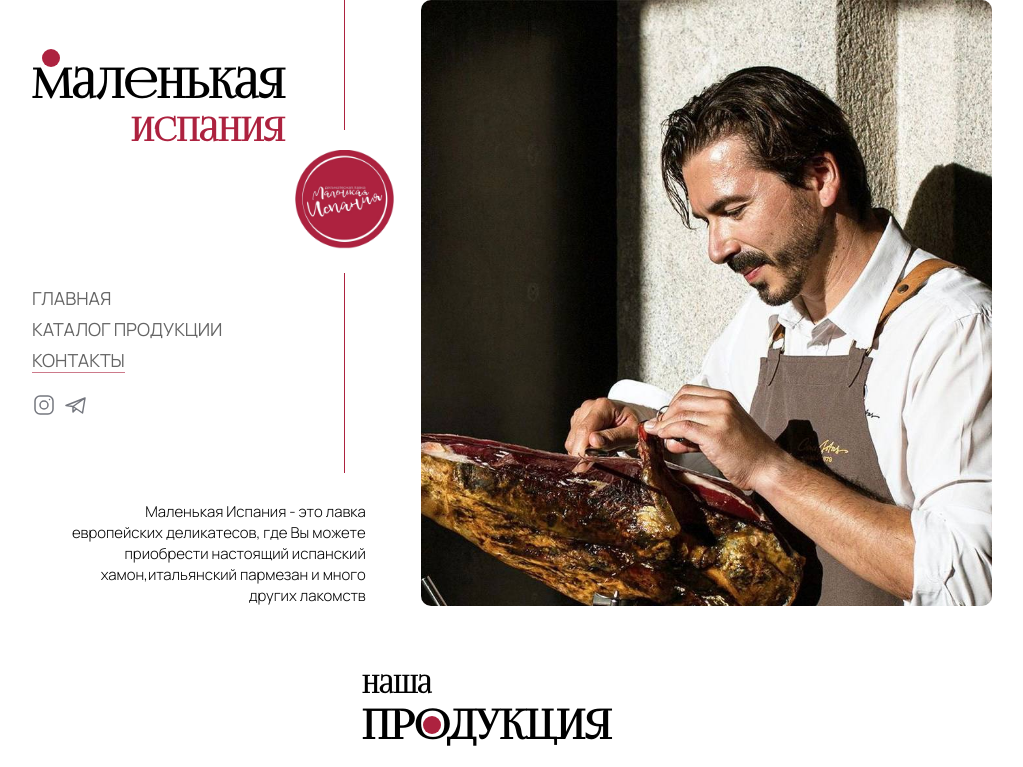
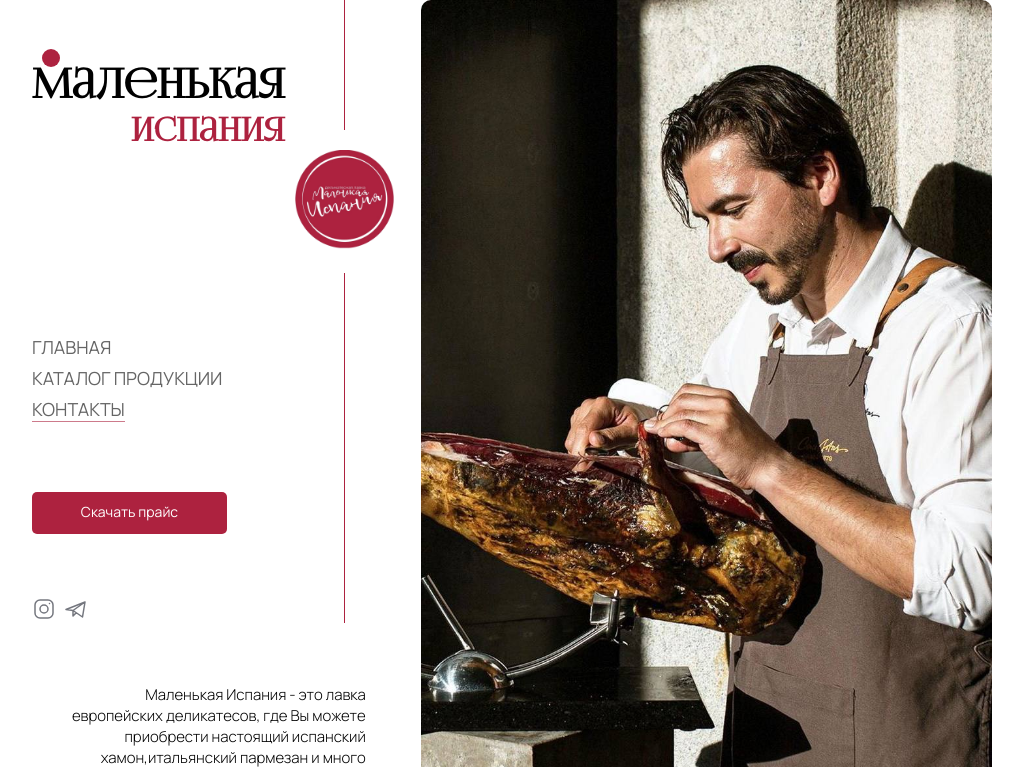
Before and after one commit to Andreevnna/Little-Spain, a plain HTML site: page index.html in a window 1280 px wide. Shown: the top 767 px of the page, without its empty margins (128-1151 px from the left). Drawn offline with Linux system fonts and the light colour scheme.

Commit message:
feat: add button download catalog

```diff
--- a/index.html
+++ b/index.html
@@ -27,6 +27,9 @@
                   <li><a class="toggle-button" data-target="#contacts" href="#contacts">Контакты</a></li>
                 </ul>
               </nav>
+              <div class="button">
+                <a target="_blank" class="button_menu" href="https://disk.yandex.ru/d/svkaYW1nOZKkAw">Скачать прайс</a>
+              </div>
               <div class="social-networks-links">
                 <a target="_blank" href="https://www.instagram.com/little_spain.spb"><span class="icon icon-instagram"></span></a>
                 <a target="_blank" href="https://www.t.me/malenkaya_ispaniya"><span class="icon icon-telegram"></span></a>
@@ -43,7 +46,11 @@
             и много других лакомств</p>
         </div>
         <div class="right-part">
-          <img src="./images/photo-main.jpeg" alt="">
+
+          <!-- <img src="./images/photo-main.jpeg" alt=""> -->
+          <!-- <div class="button">
+            <a target="_blank" class="button_menu" href="https://disk.yandex.ru/d/svkaYW1nOZKkAw">Скачать каталог</a>
+          </div> -->
         </div>
       </div>
     </div>
@@ -54,14 +61,6 @@
         <div class="decor-title"><div class="circle circle_products"></div>Наша</div>продукция
       </h2>
       <div class="our-products">
-        <!-- <div class="product-category">
-          <ul class="product-category__nav">
-            <li class="product-category__filter">Все</li>
-            <li class="product-category__filter">Сыры</li>
-            <li class="product-category__filter">Бакалея</li>
-            <li class="product-category__filter">Наборы</li>
-          </ul>
-        </div> -->
         <div class="flex-container gap-products">
           <div class="filters">
             <div>
@@ -78,33 +77,6 @@
               <label><input type="checkbox" class="country" value="switzerland"> Швейцария</label><br>
               <label><input type="checkbox" class="country" value="holland"> Голандия</label><br>
             </div>
-            <!-- <div class="sort-content">
-              <p>Сортировка по категории</p>
-              <select name="" id="sortCategory">
-                <option value="all">Все</option>
-                <option value="cheese">Сыры</option>
-                <option value="groceries">Бакалея</option>
-                <option value="sets">Наборы</option>
-              </select>
-            </div>
-
-            <div class="sort-content">
-              <p>Страна-производитель</p>
-              <select name="" id="sortCountry">
-                <option value="france">Франция</option>
-                <option value="italy">Италия</option>
-                <option value="spain">Испания</option>
-                <option value="holland">Голандия</option>
-                <option value="switzerland">Швейцария</option>
-              </select>
-            </div>
-            <div class="sort-content">
-              <p>Направление сортировки</p>
-              <select name="" id="sortOrder">
-                <option value="asc">По возрастанию</option>
-                <option value="desc">По убыванию</option>
-              </select>
-            </div> -->
           </div>
           <div class="list-products">
             <div class="product layout-3-columns">
--- /dev/null
+++ b/sass/base/_button.scss
@@ -0,0 +1,11 @@
+.button_menu {
+  background-color: $color-accent;
+  padding: 10px 15px;
+  color: $color-light;
+  border-radius: 5px;
+  display: block;
+  width: 165px;
+  height: 22px;
+  text-align: center;
+  text-decoration: none;
+}
--- a/sass/base/_line.scss
+++ b/sass/base/_line.scss
@@ -5,6 +5,6 @@
 }
 .line-bottom {
   border-left: 1px solid $color-accent;
-  height: 200px;
-  margin: 20px 0;
+  height: 350px;
+  margin: 20px 0 0 0;
 }
--- a/sass/component/_contacts.scss
+++ b/sass/component/_contacts.scss
@@ -9,6 +9,7 @@
   }
 }
 .contacts {
+  padding-top: 60px;
   .col-2-footer {
     padding: 0 54px 0 77px;
     border-right: 1px solid $color-accent;
--- a/sass/component/_list-products.scss
+++ b/sass/component/_list-products.scss
@@ -1,3 +1,6 @@
+.our-products {
+  min-height: 700px;
+}
 .product {
   padding-bottom: 57px;
   column-gap: 10px;
--- a/sass/component/_main.scss
+++ b/sass/component/_main.scss
@@ -8,14 +8,17 @@
   margin-top: 59px;
   position: relative;
 }
+
 .active {
   opacity: 1;
   border-bottom: 1px solid $color-accent;
 }
+
 .menu {
   padding-top: 88px;
 
   ul {
+    margin: 0;
     padding: 0;
     list-style: none;
     display: flex;
@@ -25,6 +28,7 @@
       font-size: 1.8rem;
       text-transform: uppercase;
       padding: 0 0 7px 0;
+
       a {
         color: $color-dark;
         opacity: 0.6;
@@ -48,6 +52,12 @@
   width: 306px;
 }
 
+.col-1 {
+  display: flex;
+  flex-direction: column;
+  justify-content: space-between;
+}
+
 .col-2 {
   display: flex;
   flex-direction: column;
@@ -58,20 +68,23 @@
 .left-part {
   display: flex;
   flex-direction: column;
-  // justify-content: space-between;
+  justify-content: space-between;
   align-items: center;
 }
 
 .right-part {
-  // background-image: url('../../images/photo-main.jpeg');
-  // background-attachment: fixed;
-  // background-position: center;
-  // background-repeat: no-repeat;
-  // background-size: cover;
-  width: 571px;
-  height: 606px;
-  overflow: hidden;
-  border-radius: 10px;
+  // .main__img {
+    background-image: url('./../images/photo-main.jpeg');
+    // background-attachment: fixed;
+    background-position: center;
+    background-repeat: no-repeat;
+    background-size: cover;
+    width: 571px;
+    height: 797px;
+    overflow: hidden;
+    border-radius: 10px;
+  // }
+
   img {
     max-width: 571px;
     // width: 100%;
--- a/sass/style.scss
+++ b/sass/style.scss
@@ -22,3 +22,4 @@
 @import '../sass/base/scroll-to-top';
 @import '../sass/base/zoom';
 @import '../sass/base/checkbox';
+@import '../sass/base/button';
```
Also changed, not shown: sass/style.css, 1 other file.
